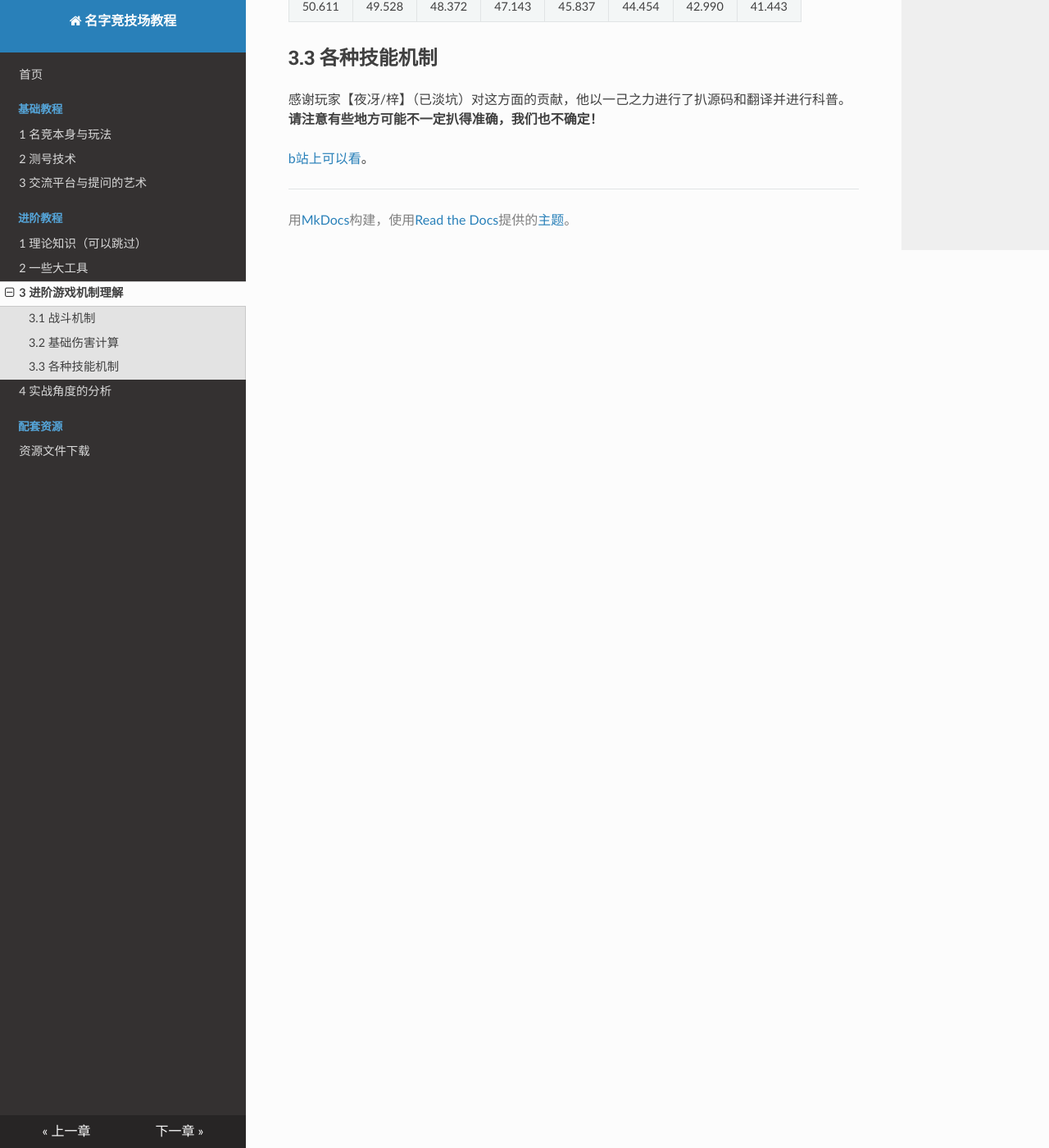
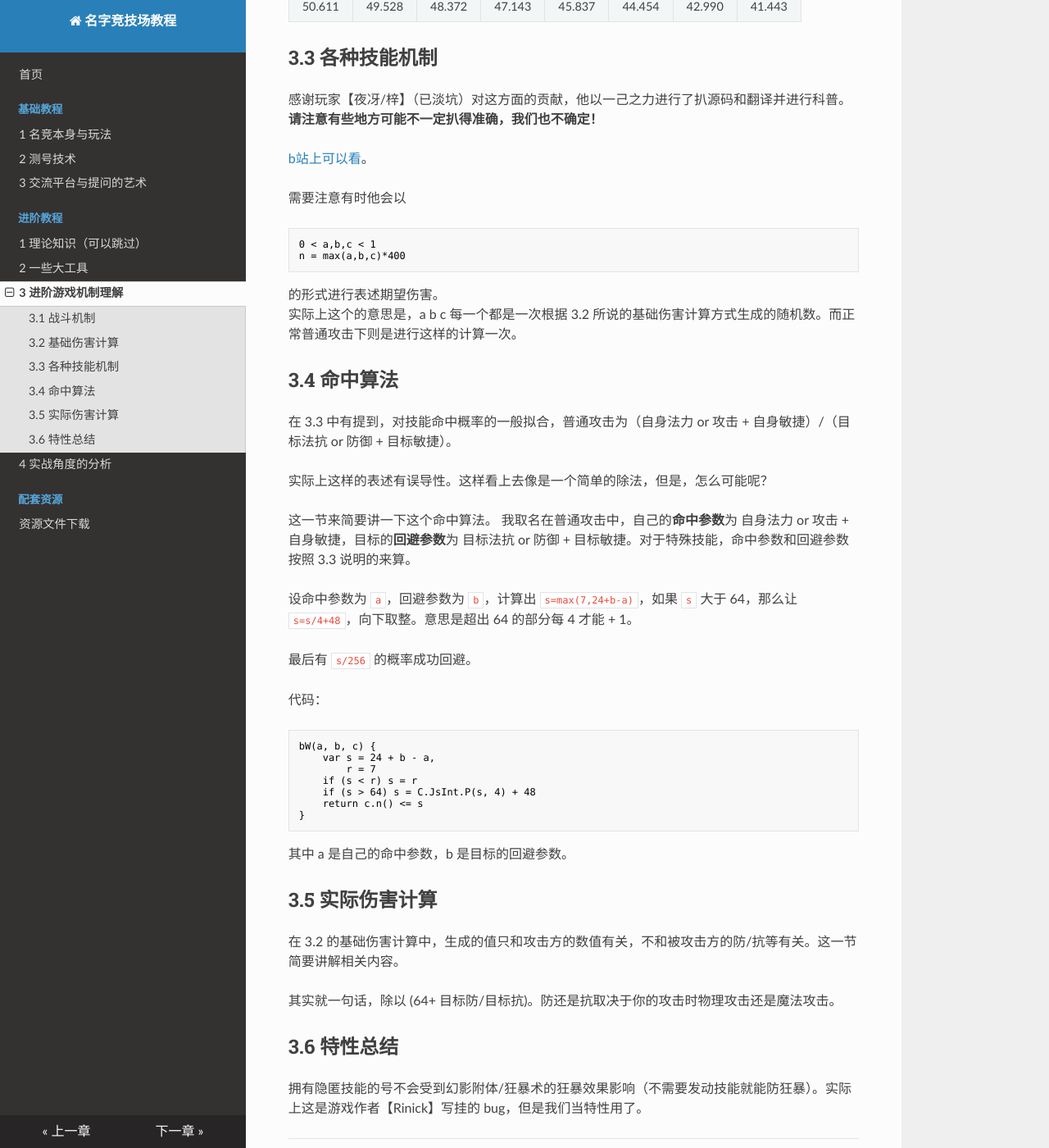
Before and after one commit to sqrt2802/namern-help-dev, an MkDocs documentation site: the page built from docs/ex-chp3.md, in a window 1280 px wide and 1400 px high, scrolled down 2346 px. Shown: the whole window at 82% size. Built offline with MkDocs 1.6.1, drawn with Linux system fonts in a browser that asks for light colours.

Commit message:
123454321

````diff
--- a/docs/ex-chp3.md
+++ b/docs/ex-chp3.md
@@ -75,3 +75,46 @@
 感谢玩家【夜冴/梓】（已淡坑）对这方面的贡献，他以一己之力进行了扒源码和翻译并进行科普。**请注意有些地方可能不一定扒得准确，我们也不确定！**
 
 [b站上可以看](https://www.bilibili.com/video/BV1sT4y1h7vv)。
+
+需要注意有时他会以
+
+```
+0 < a,b,c < 1
+n = max(a,b,c)*400
+```
+的形式进行表述期望伤害。<br>
+实际上这个的意思是，a b c 每一个都是一次根据 3.2 所说的基础伤害计算方式生成的随机数。而正常普通攻击下则是进行这样的计算一次。
+
+## 3.4 命中算法
+
+在 3.3 中有提到，对技能命中概率的一般拟合，普通攻击为（自身法力 or 攻击 + 自身敏捷）/（目标法抗 or 防御 + 目标敏捷）。<br>
+实际上这样的表述有误导性。这样看上去像是一个简单的除法，但是，怎么可能呢？<br>
+
+这一节来简要讲一下这个命中算法。
+我取名在普通攻击中，自己的**命中参数**为 自身法力 or 攻击 + 自身敏捷，目标的**回避参数**为 目标法抗 or 防御 + 目标敏捷。对于特殊技能，命中参数和回避参数按照 3.3 说明的来算。
+
+设命中参数为 `a`，回避参数为 `b`，计算出 `s=max(7,24+b-a)`，如果 `s` 大于 64，那么让 `s=s/4+48`，向下取整。意思是超出 64 的部分每 4 才能 + 1。
+
+最后有 `s/256` 的概率成功回避。
+
+代码：
+```js
+bW(a, b, c) {
+    var s = 24 + b - a,
+        r = 7
+    if (s < r) s = r
+    if (s > 64) s = C.JsInt.P(s, 4) + 48
+    return c.n() <= s
+}
+```
+其中 a 是自己的命中参数，b 是目标的回避参数。
+
+## 3.5 实际伤害计算
+
+在 3.2 的基础伤害计算中，生成的值只和攻击方的数值有关，不和被攻击方的防/抗等有关。这一节简要讲解相关内容。
+
+其实就一句话，除以 (64+ 目标防/目标抗)。防还是抗取决于你的攻击时物理攻击还是魔法攻击。
+
+## 3.6 特性总结
+
+拥有隐匿技能的号不会受到幻影附体/狂暴术的狂暴效果影响（不需要发动技能就能防狂暴）。实际上这是游戏作者【Rinick】写挂的 bug，但是我们当特性用了。
````
